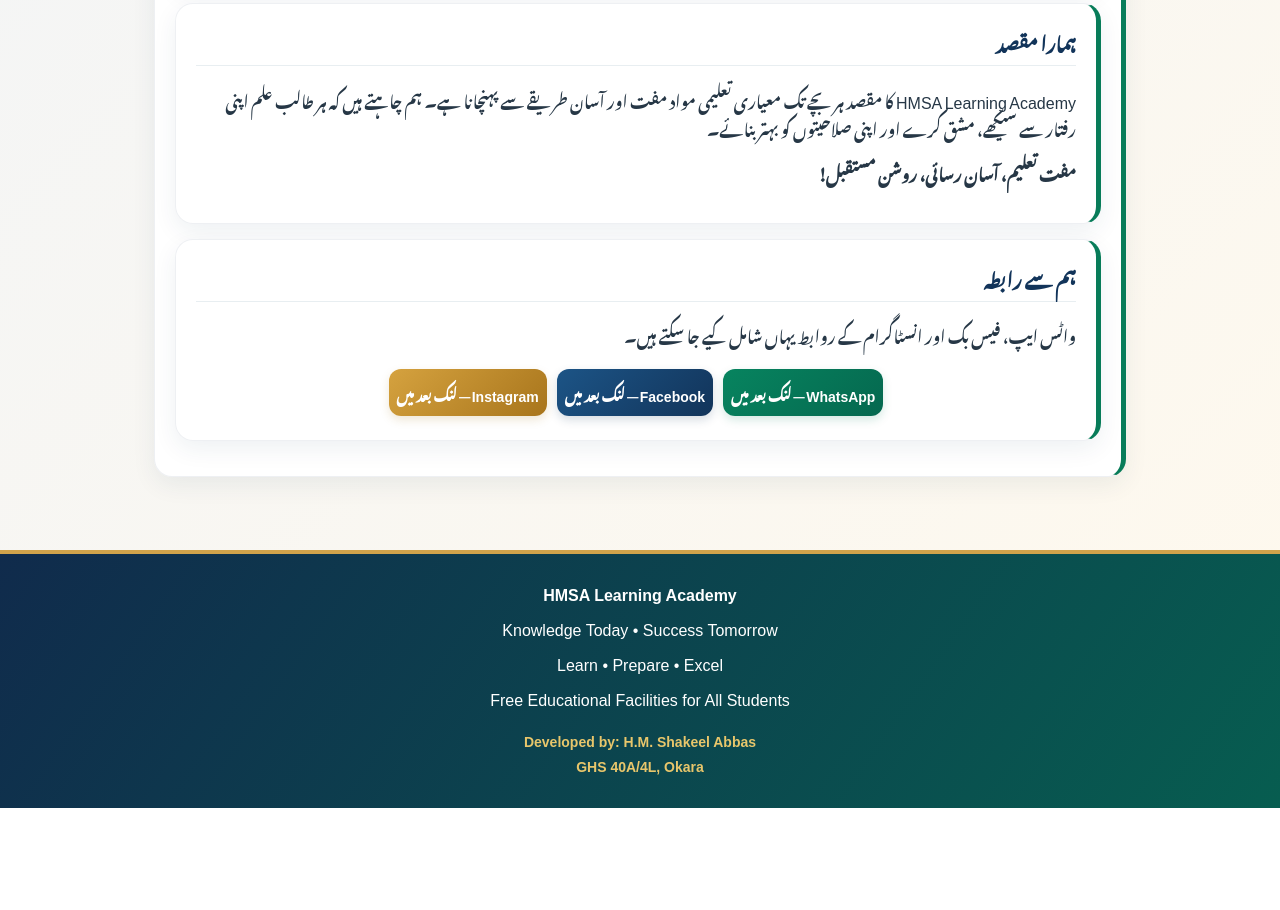
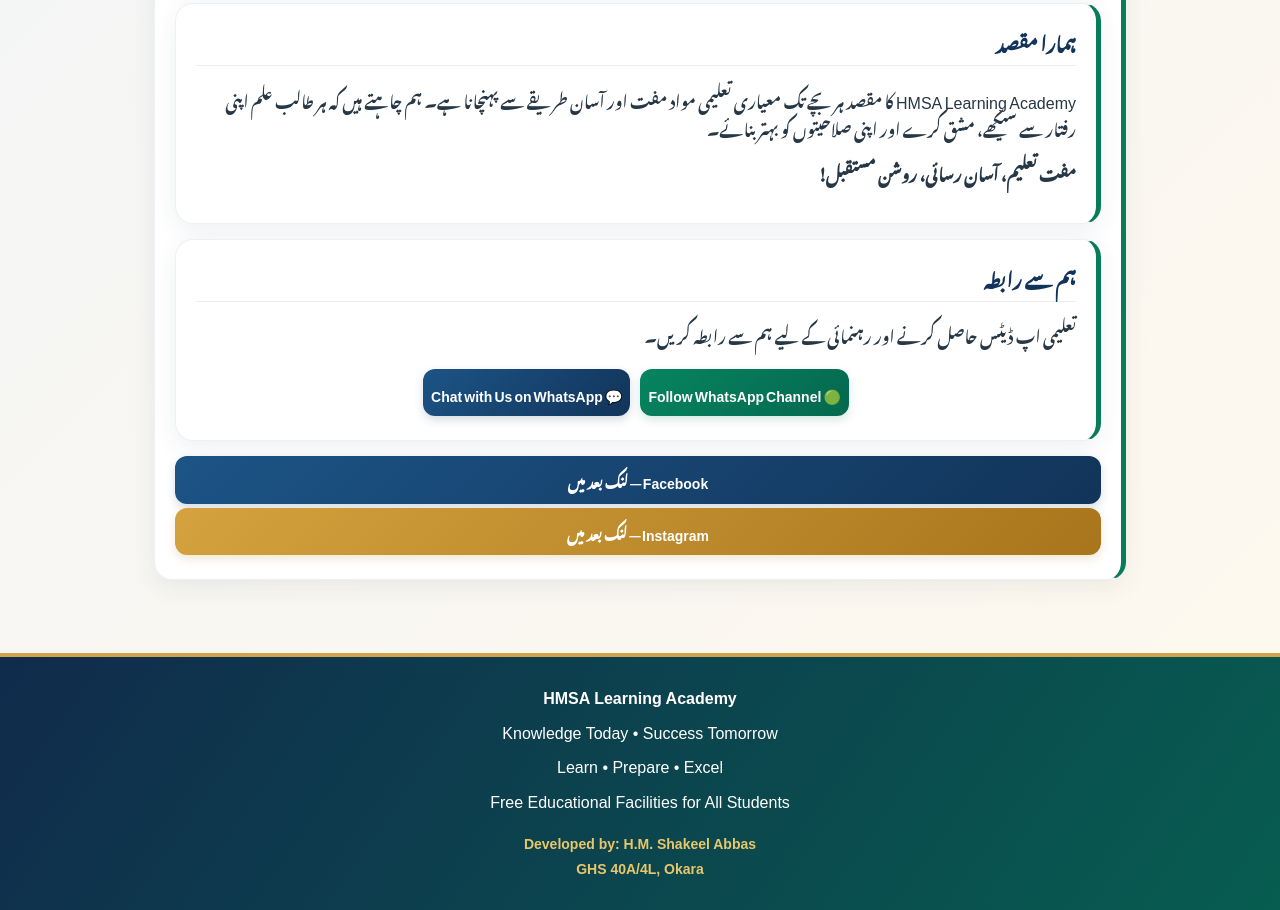
Before and after one commit to shakeelbodla786/HMSANOTES, a plain HTML site: page index.html in a window 1280 px wide. Shown: the part 5044-5954 px from the top of the page. Before the commit the page ends 5852 px from the top, so only its background shows below. Drawn offline with Linux system fonts and the light colour scheme; a web font is replaced by a local one.

Commit message:
Update index.html

```diff
--- a/index.html
+++ b/index.html
@@ -965,11 +965,30 @@ HMSA Learning Academy کا مقصد ہر بچے تک معیاری
 <p><strong>مفت تعلیم، آسان رسائی، روشن مستقبل!</strong></p>
 </div>
 
+
 <div class="card">
 <h3>ہم سے رابطہ</h3>
-<p>واٹس ایپ، فیس بک اور انسٹاگرام کے روابط یہاں شامل کیے جا سکتے ہیں۔</p>
+<p>تعلیمی اپ ڈیٹس حاصل کرنے اور رہنمائی کے لیے ہم سے رابطہ کریں۔</p>
+
 <div class="social">
-<span class="btn">WhatsApp — لنک بعد میں</span>
+
+<a class="btn"
+   href="https://whatsapp.com/channel/0029VbEMPyO4NViqh4a8Tp3s"
+   target="_blank"
+   rel="noopener">
+   🟢 Follow WhatsApp Channel
+</a>
+
+<a class="btn blue"
+   href="https://wa.me/923451481140"
+   target="_blank"
+   rel="noopener">
+   💬 Chat with Us on WhatsApp
+</a>
+
+</div>
+</div>
+
 <span class="btn blue">Facebook — لنک بعد میں</span>
 <span class="btn gold">Instagram — لنک بعد میں</span>
 </div>
```
